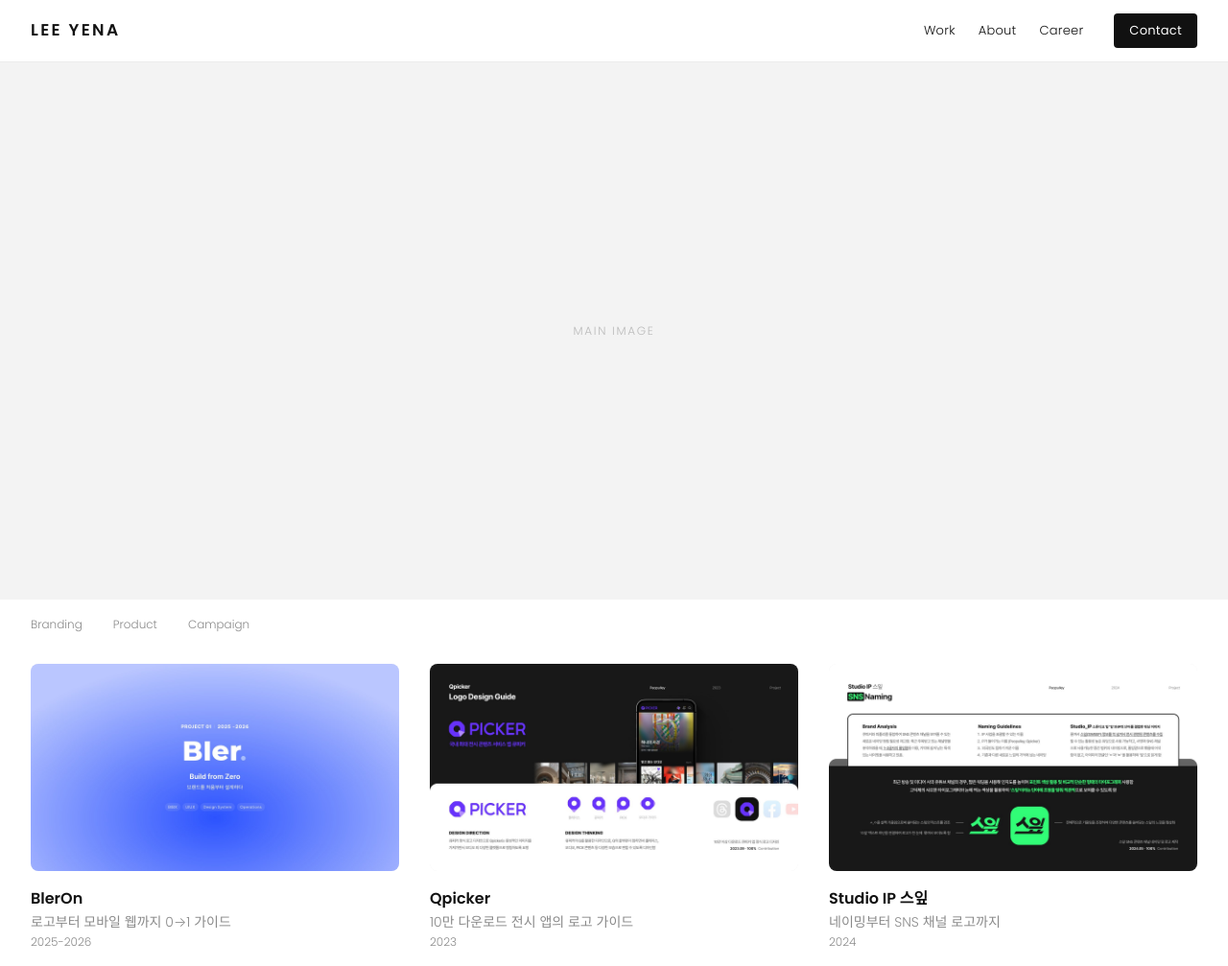
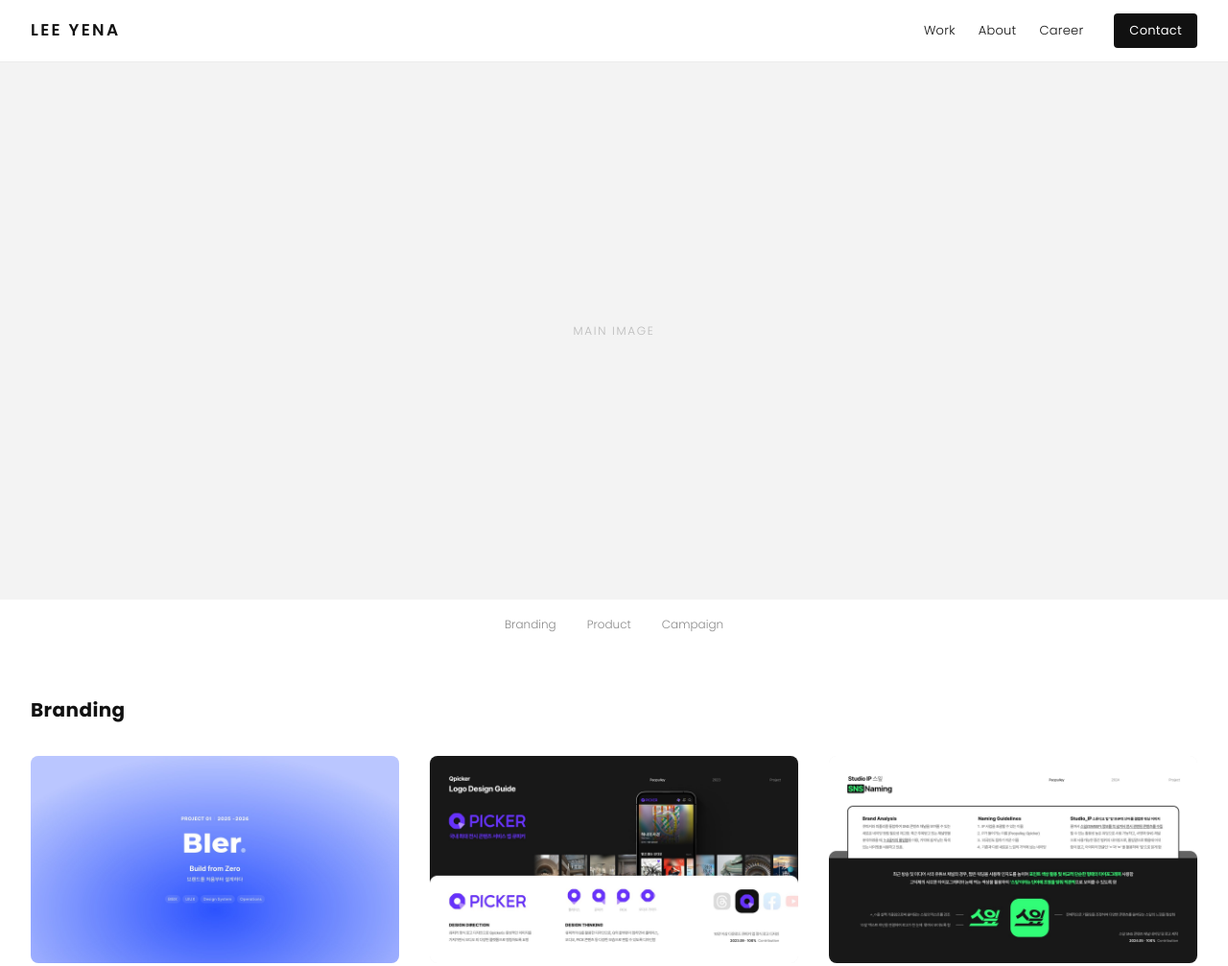
Before and after one commit to thisishiyens/portfolio, a plain HTML site: page index.html in a window 1280 px wide. Shown: the top 1007 px of the page at 96% size. Drawn offline with Linux system fonts and the light colour scheme; a web font is replaced by a local one.

Commit message:
섹션 제목(20px 볼드) 다시 표시, 섹션 바로가기 가운데 정렬
Co-Authored-By: Claude Sonnet 5.5 <noreply@anthropic.com>
Claude-Session: https://claude.ai/code/session_01CZNVgLFWZQnahPTVergpxX

```diff
--- a/css/style.css
+++ b/css/style.css
@@ -82,15 +82,13 @@ header {
 .hero img, .hero video { width: 100%; height: 100%; object-fit: cover; display: block; }
 
 /* ---------- 메인 이미지 아래 섹션 바로가기 (12px 회색, 마우스를 올리면 검정) ---------- */
-.jump { max-width: 1400px; margin: 0 auto; padding: var(--s1) var(--pad) 0; display: flex; gap: var(--s2); }
+.jump { max-width: 1400px; margin: 0 auto; padding: var(--s1) var(--pad) 0; display: flex; justify-content: center; gap: var(--s2); }   /* 가운데 배치 */
 .jump a { font-size: 12px; color: var(--muted); }
 .jump a:hover { color: var(--text); }
 
 /* ---------- 섹션 제목 + 그리드(웹 3열) ---------- */
-section { padding: var(--s2) var(--pad) 0; }
-h2 { max-width: 1400px; margin: 0 auto var(--s2); font-size: 20px; font-weight: 600; letter-spacing: .02em; }
-/* 섹션 제목(Branding / Product / Campaign)은 우선 화면에서 숨김. 다시 보이게 하려면 아래 한 줄을 지우세요. */
-section h2 { position: absolute; width: 1px; height: 1px; margin: -1px; padding: 0; overflow: hidden; clip: rect(0 0 0 0); white-space: nowrap; border: 0; }
+section { padding: var(--s3) var(--pad) 0; }
+h2 { max-width: 1400px; margin: 0 auto var(--s2); font-size: 20px; font-weight: 700; letter-spacing: .02em; }   /* 섹션 제목 20px 볼드 */
 .grid {
   display: grid; grid-template-columns: repeat(3, 1fr); gap: var(--s2);
   max-width: 1400px; margin: 0 auto;
--- a/index.html
+++ b/index.html
@@ -12,7 +12,7 @@
 <!-- 영문 글꼴 Poppins (SIL OFL 1.1) -->
 <link rel="preconnect" href="https://fonts.googleapis.com">
 <link rel="preconnect" href="https://fonts.gstatic.com" crossorigin>
-<link href="https://fonts.googleapis.com/css2?family=Poppins:wght@300;400;500;600&display=swap" rel="stylesheet">
+<link href="https://fonts.googleapis.com/css2?family=Poppins:wght@300;400;500;600;700&display=swap" rel="stylesheet">
 
 <!-- 디자인 -->
 <link rel="stylesheet" href="css/style.css">
```
Also changed, not shown: 1 other file.
